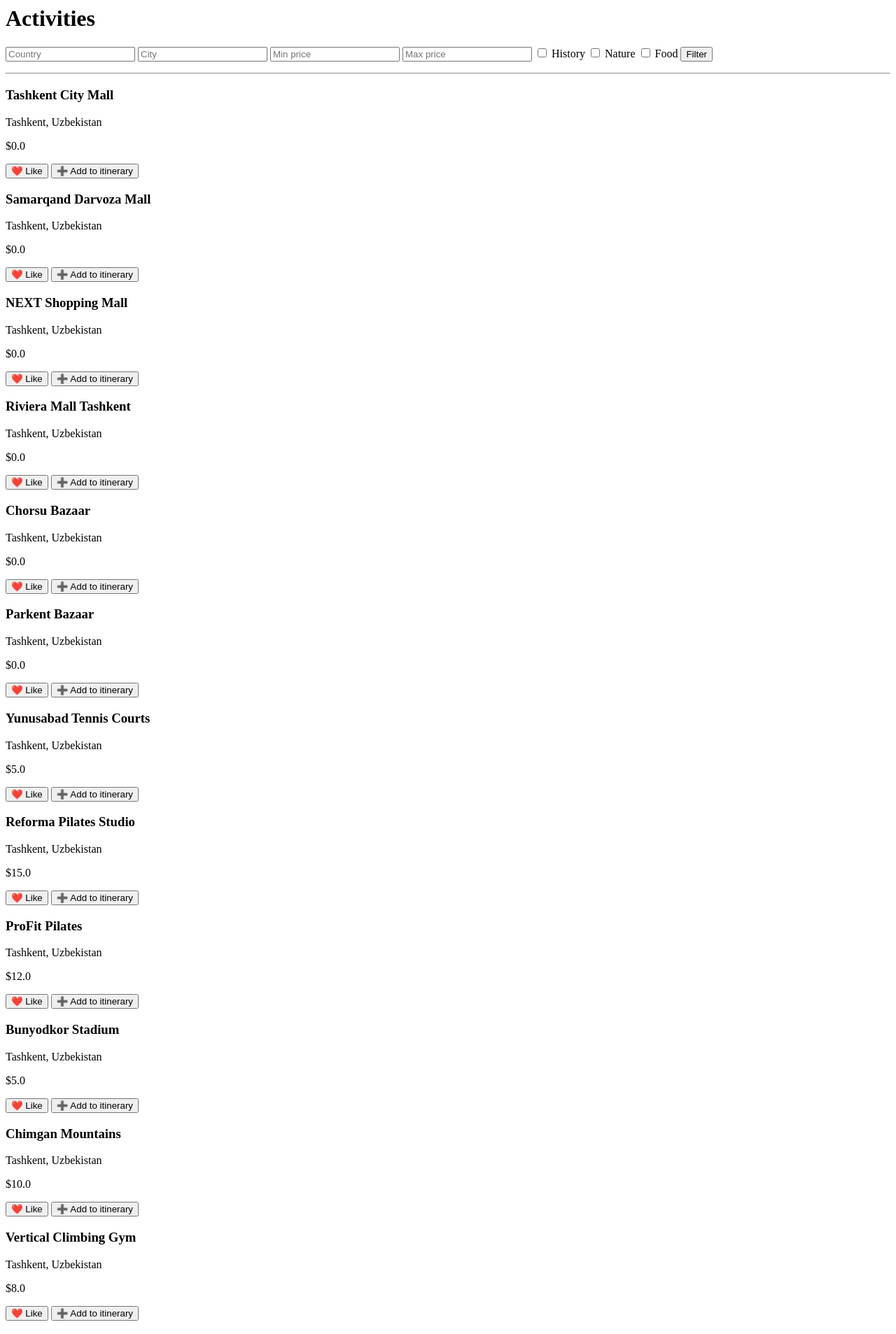
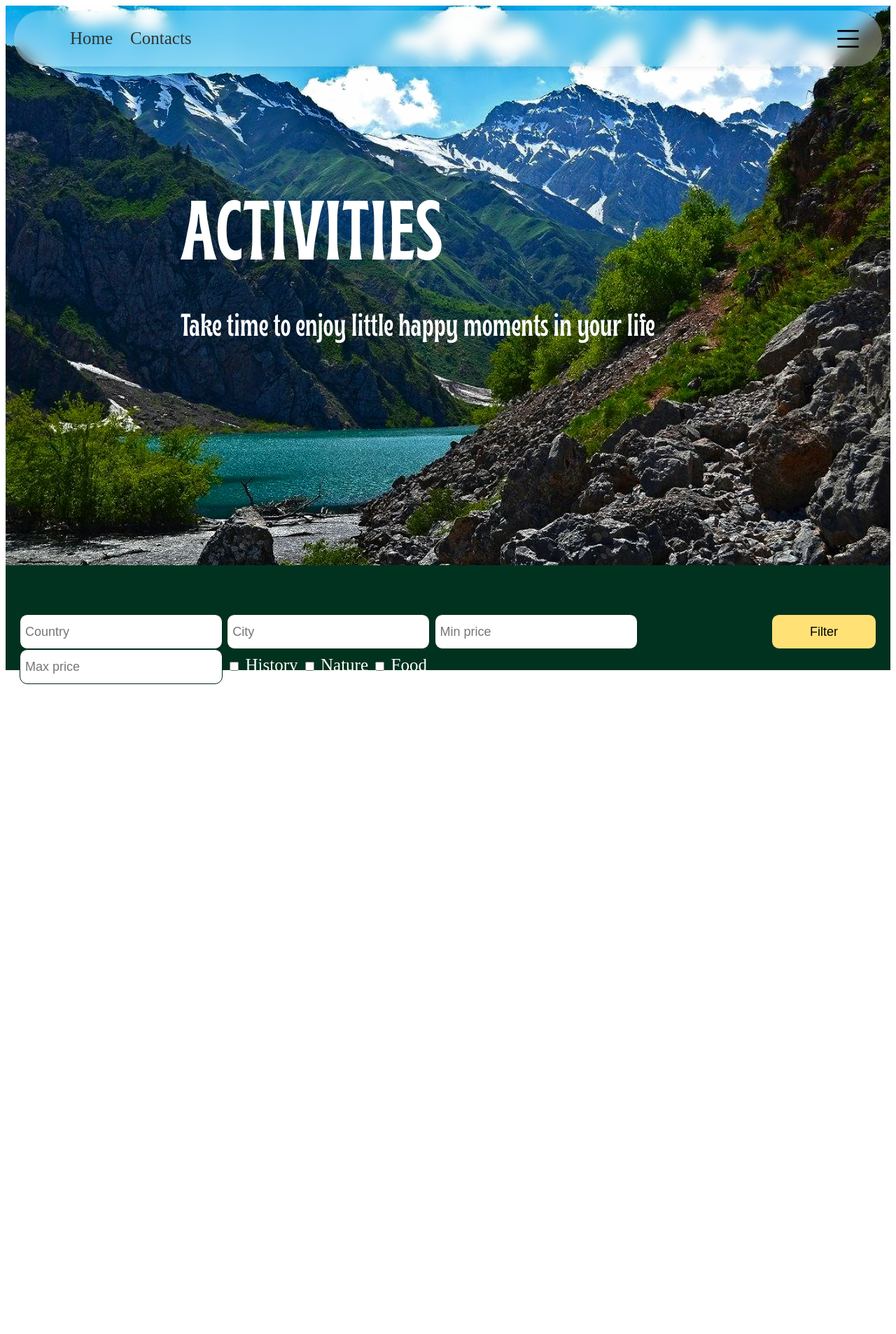
Before and after one commit to mumebee/trevia-project, a Django app: page /explore/activities/ in a window 1280 px wide. Shown: the top 1907 px of the page at 70% size. After the commit the page ends 978 px from the top, so only its background shows below. Run offline with Django 5.2, Linux system fonts and the light colour scheme; data comes from the database, SQL or seed files in the repository.

Commit message:
started activities verstka

```diff
--- /dev/null
+++ b/core/static/activities.css
@@ -0,0 +1,64 @@
+.page_name {
+    height: 100vh;
+    display: flex;
+    flex-direction: column;
+    padding-left: 250px;
+    justify-content: center;
+
+    background-image: url('../../static/trevia_back.png');
+    background-size: cover;
+    background-position: center;
+    background-repeat: no-repeat;
+}
+
+@font-face {
+    font-family: 'BoldCondensed';
+    src: url('../../static/Brice Bold Condensed.otf') format('opentype');
+    font-weight: normal;
+    font-style: normal;
+}
+
+.page_name span {
+    font-family: 'BoldCondensed';
+    font-size: 120px;
+    font-weight: 600;
+    color: #ffffff;
+}
+
+.page_name p {
+    font-family: 'BoldCondensed';
+    font-size: 45px;
+    font-weight: 400;
+    color: #ffffff;
+}
+
+.filtering_form {
+    height: 10vh;
+    background-color: #01321F;
+    padding-top: 70px;
+    display: flex;
+    justify-content: space-between;
+    color: #ffffff;
+    padding-left: 20px;
+    padding-right: 20px;
+    font-size: 25px;
+
+}
+
+.input_block {
+    height: 50px;
+    width: 290px;
+    border-radius: 11px;
+    border: solid 1px #012a1a;
+    font-size: 18px;
+
+}
+
+.filtering_form button {
+    height: 50px;
+    width: 200px;
+    border-radius: 11px;
+    border: solid 1px #012a1a;
+    background-color: #ffe176;
+    font-size: 18px;
+}
--- a/core/static/kari.js
+++ b/core/static/kari.js
@@ -0,0 +1 @@
+console.log('k');
--- a/core/templates/core/activities.html
+++ b/core/templates/core/activities.html
@@ -1,43 +1,64 @@
-<h1>Activities</h1>
+{% load static %}
+<html lang="en">
 
-<form method="GET">
-    <input name="country" placeholder="Country">
-    <input name="city" placeholder="City">
+<head>
+    <meta charset="UTF-8">
+    <meta name="viewport" content="width=device-width, initial-scale=1.0">
+    <title>Document</title>
 
-    <input name="min_price" type="number" placeholder="Min price">
-    <input name="max_price" type="number" placeholder="Max price">
+    <link rel="stylesheet" href="{% static 'header.css' %}">
+    <link rel="stylesheet" href="https://cdn.jsdelivr.net/npm/bootstrap-icons@1.11.3/font/bootstrap-icons.min.css">
+    <meta name="viewport" content="width=device-width, initial-scale=1.0">
+    <link rel="stylesheet" href="{% static 'activities.css' %}">
+</head>
+
+<body>
+    {% include 'components/header.html' %}
+
+
+    <main>
+
+        <div class="page_name">
+            <span>ACTIVITIES</span>
+            <p>Take time to enjoy little happy moments in your life</p>
+        </div>
+
+        <form method="GET" class="filtering_form">
+            <div>
+                <input name="country" placeholder=" Country" class="input_block">
+                <input name="city" placeholder=" City" class="input_block">
+
+                <input name="min_price" type="number" placeholder=" Min price" class="input_block">
+                <input name="max_price" type="number" placeholder=" Max price" class="input_block">
 
                 <label><input type="checkbox" name="tags" value="history"> History</label>
                 <label><input type="checkbox" name="tags" value="nature"> Nature</label>
                 <label><input type="checkbox" name="tags" value="food"> Food</label>
+            </div>
 
             <button type="submit">Filter</button>
         </form>
-
-<hr>
+        <div class="container_activities">
+                <h1></h1>
 
 
+        </div>
+        <!--
+
         {% for a in activities %}
-    <div>
-        <h3>{{ a.name }}</h3>
-        <p>{{ a.city }}, {{ a.country }}</p>
-        <p>${{ a.base_price }}</p>
 
-        <button onclick="likePlace('activity', {{ a.id }})">❤️ Like</button>
 
-        <button onclick="addToItinerary(
-            'activity',
-            {{ a.id }},
-            '{{ a.name|escapejs }}',
-            {{ a.lat }},
-            {{ a.lng }}
-        )">
-            ➕ Add to itinerary
-        </button>
-    </div>
-{% endfor %}
 
-<script>
+        {% endfor %} -->
+
+        <script src="/core/static/kari.js"></script>
+</body>
+
+</html>
+
+
+
+<!-- <script>
     function likePlace(type, id) {
         fetch("/like/", {
             method: "POST",
@@ -74,4 +95,4 @@ function getCSRF() {
             }
         }
     }
-</script>
+</script> -->
```
Also changed, not shown: core/templates/core/restaurants.html (+14 -1 lines). Lines whose indentation alone changed are shown as unchanged.
